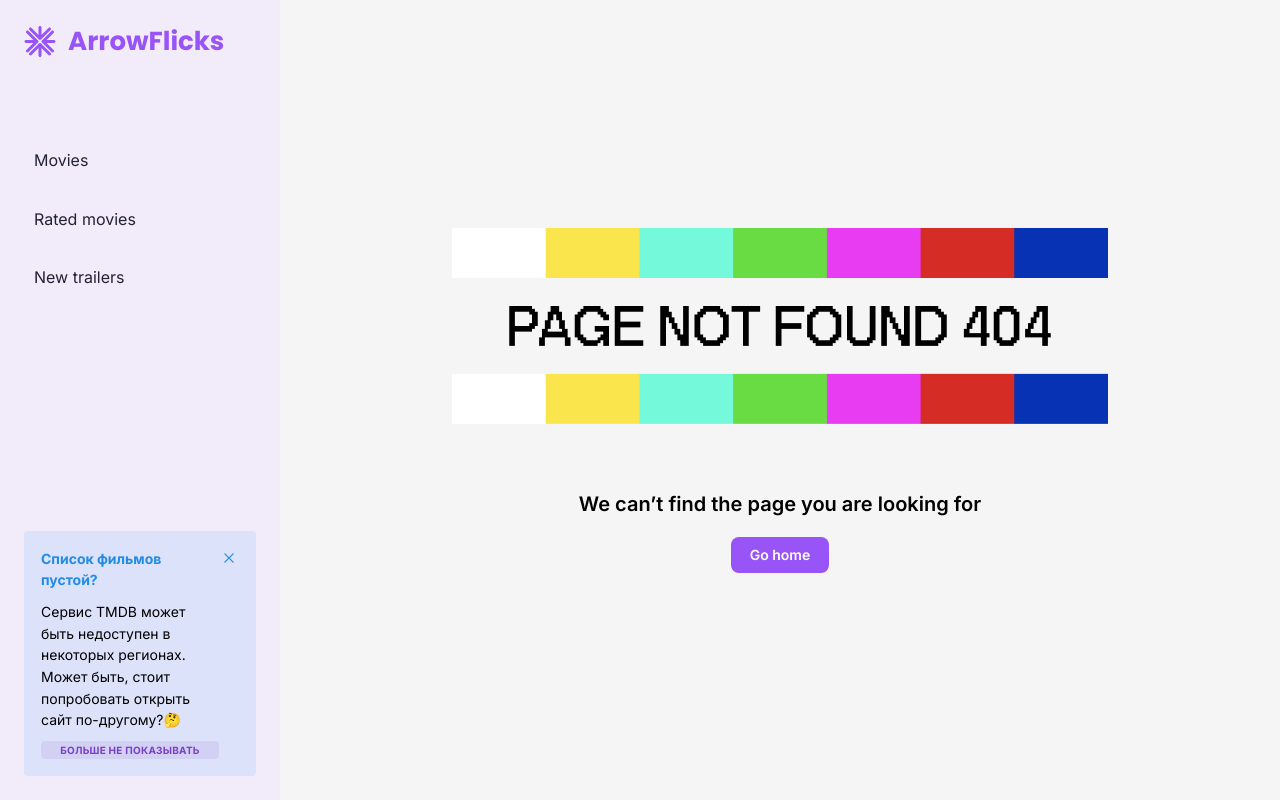
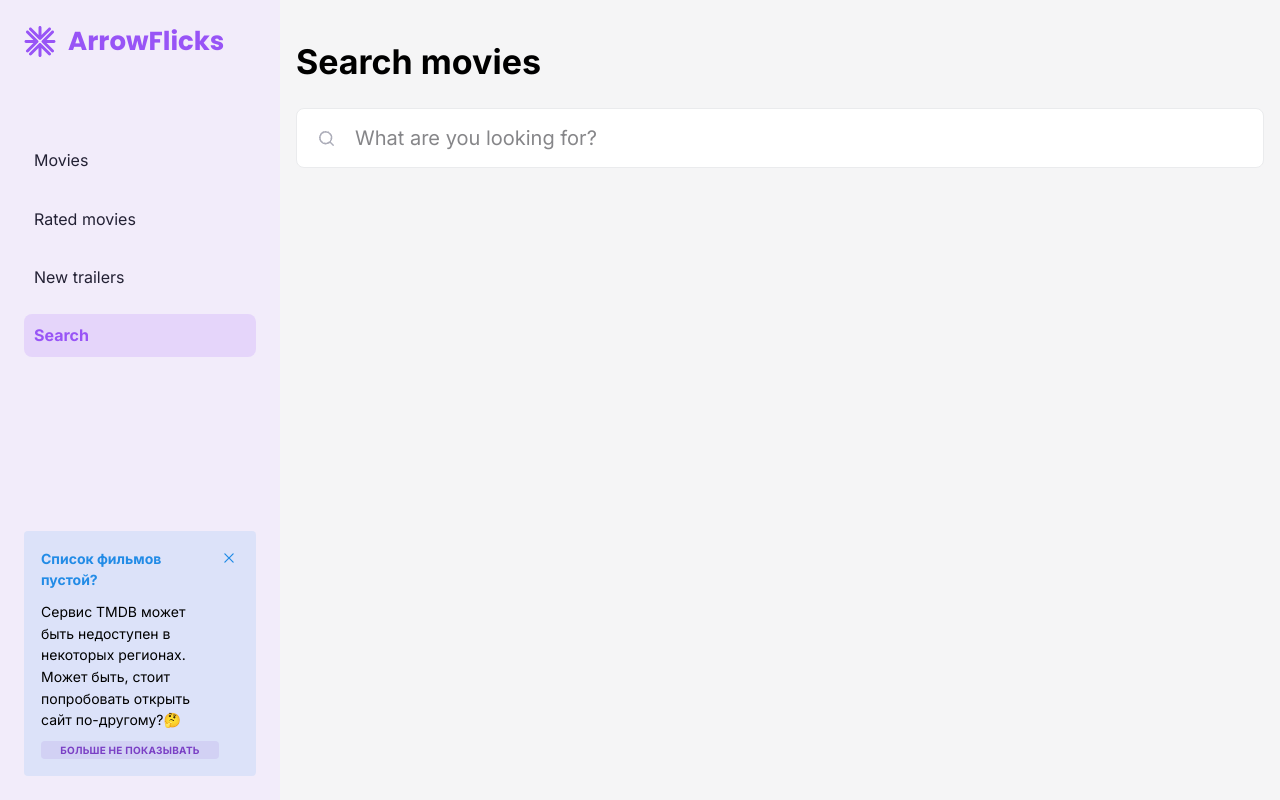
Before and after one commit to lg0leg/MovieSearchAppNext, a Next.js app in the folder movie-search-app/: page /search in a window 1280 px wide. Before the commit this address had no page. Built offline with nearby package versions, Linux system fonts and the light colour scheme.

Commit message:
feat: add Search page

```diff
--- a/movie-search-app/app/main-layout.js
+++ b/movie-search-app/app/main-layout.js
@@ -79,6 +79,13 @@ export function MainLayout({ children }) {
           >
             New trailers
           </Link>
+          <Link
+            href="/search"
+            className={pathname == '/search' ? 'nav-item active ' : 'nav-item'}
+            data-testid="search-link"
+          >
+            Search
+          </Link>
         </Flex>
         <NoAccessAlert />
       </AppShell.Navbar>
--- /dev/null
+++ b/movie-search-app/app/search/page.js
@@ -0,0 +1,68 @@
+'use client';
+
+import { Box, Container, Paper, Space, Text, TextInput, Title } from '@mantine/core';
+import React, { useEffect, useState } from 'react';
+import '../../styles/search.scss';
+import { getDataFromApi } from '../../src/utils/api';
+
+export default function Search() {
+  const [searchQuery, setSearchQuery] = useState('');
+  const [searchData, setSearchData] = useState([]);
+
+  const searchHandler = (event) => {
+    setSearchQuery(event.currentTarget.value);
+  };
+
+  const getSearchData = async () => {
+    // const baseURL = `https://api.themoviedb.org/3/search/keyword?query=${searchQuery}t&page=1`;
+    const baseURL = `https://api.themoviedb.org/3/search/movie?query=${searchQuery}&include_adult=false&language=en-US&page=1`;
+
+    try {
+      const data = await getDataFromApi(baseURL);
+      setSearchData(data.results);
+    } catch (error) {
+      console.log('Проверьте доступ к tmdb');
+    }
+  };
+
+  useEffect(() => {
+    if (searchQuery) {
+      getSearchData();
+    }
+    // console.log(`-${searchQuery}-`);
+  }, [searchQuery]);
+
+  useEffect(() => {
+    console.log(searchData);
+  }, [searchData]);
+
+  return (
+    <Container fluid className="search-movies-container">
+      <Title order={1}>Search movies</Title>
+      <Space h="24" />
+      <TextInput
+        className="search-input"
+        leftSectionPointerEvents="none"
+        leftSection={<img src="/search.png" alt="search icon" />}
+        value={searchQuery}
+        onChange={searchHandler}
+        placeholder="What are you looking for?"
+        size="xl"
+        radius="md"
+      />
+      <Space h="24" />
+      {searchQuery &&
+        searchData.map((obj) => (
+          <Box key={obj.id}>
+            <Paper shadow="xs" p="md">
+              <Text c="#541f9d">
+                {obj.release_date ? `${obj.original_title} (${obj.release_date.slice(0, 4)})` : `${obj.original_title}`}
+              </Text>
+              <Text size="sm">{obj.overview} </Text>
+            </Paper>
+            <Space h="10" />
+          </Box>
+        ))}
+    </Container>
+  );
+}
--- /dev/null
+++ b/movie-search-app/styles/search.scss
@@ -0,0 +1,9 @@
+.search-movies-container {
+  max-width: calc(980px + 16px + 16px);
+  padding: 16px;
+  padding-top: 40px;
+}
+
+.search-input input {
+  border: 1px solid #eaebed;
+}
```
